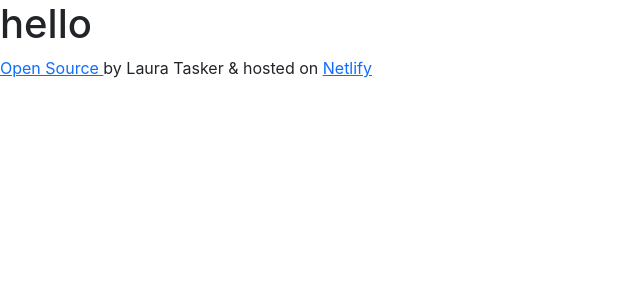
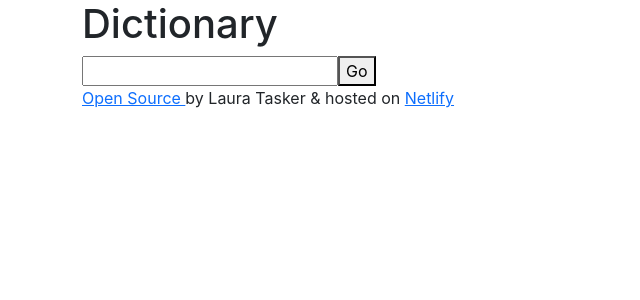
Before and after one commit to ltasker443/react-dictionary, a React (Create React App) app: page / in a window 1280 px wide. Shown: the top 300 px of the page, without its empty margins (0-640 px from the left). Built offline with nearby package versions, Linux system fonts and the light colour scheme.

Commit message:
added Dictionary component

```diff
--- a/public/index.html
+++ b/public/index.html
@@ -24,7 +24,7 @@
       work correctly both with client-side routing and a non-root public URL.
       Learn how to configure a non-root public URL by running `npm run build`.
     -->
-    <title>React App</title>
+    <title>Dictionary</title>
   </head>
   <body>
     <noscript>You need to enable JavaScript to run this app.</noscript>
--- a/src/App.js
+++ b/src/App.js
@@ -1,15 +1,22 @@
 
+import React from "react";
+import Dictionary from "./Dictionary.js";
 import './App.css';
 
 function App() {
   return (
+    <div className="container">
     <div className="App">
       <header className="App-header">
-      <h1>hello</h1>
+      <h1>Dictionary</h1>
       </header>
+      <main>
+        <Dictionary />
+      </main>
       <footer className="App-footer">
               <a href="https://github.com/ltasker443/react-dictionary" rel="noreferrer" target="_blank"> Open Source </a> by Laura Tasker & hosted on <a href="https://admirable-bunny-423ff4.netlify.app/" rel="noreferrer" target="_blank">Netlify</a>
       </footer>
+    </div>
     </div>
   );
 }
--- /dev/null
+++ b/src/Dictionary.js
@@ -0,0 +1,25 @@
+import React, { useState } from "react";
+import "./Dictionary.css";
+
+export default function Dictionary() {
+    let [keyword, setKeyword] = useState("");
+
+    function search(event) {
+    event.preventDefault();
+    alert (`Summoning results for ${keyword}`);
+    }
+
+    function handleChange(event) {
+        setKeyword(event.target.value);
+    }
+
+    return (
+        <div>
+            <form onSubmit={search}>
+                <input type="search" onChange={handleChange} />
+                <button type="submit">Go</button>
+
+            </form>
+            </div>
+    );
+}
```
Also changed, not shown: src/Dictionary.css (added).
